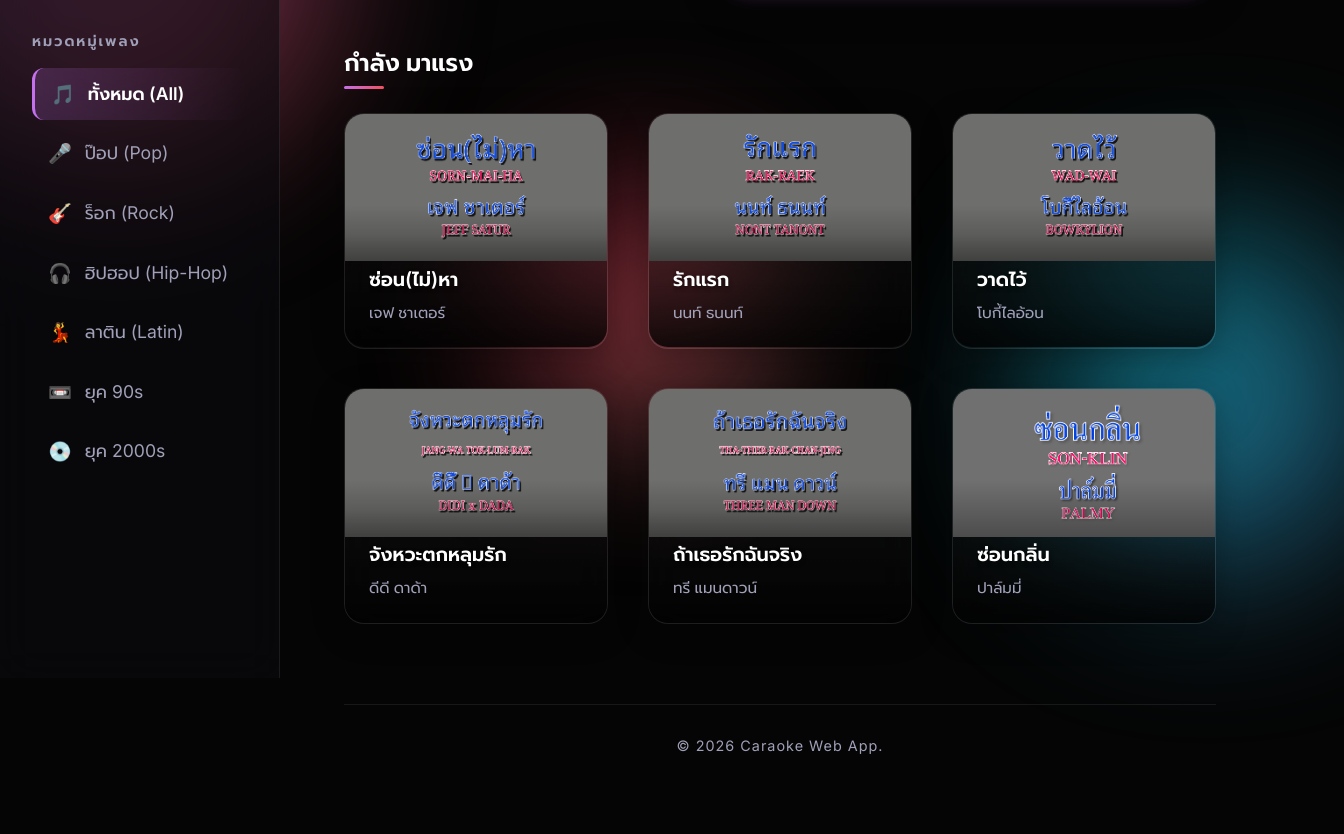
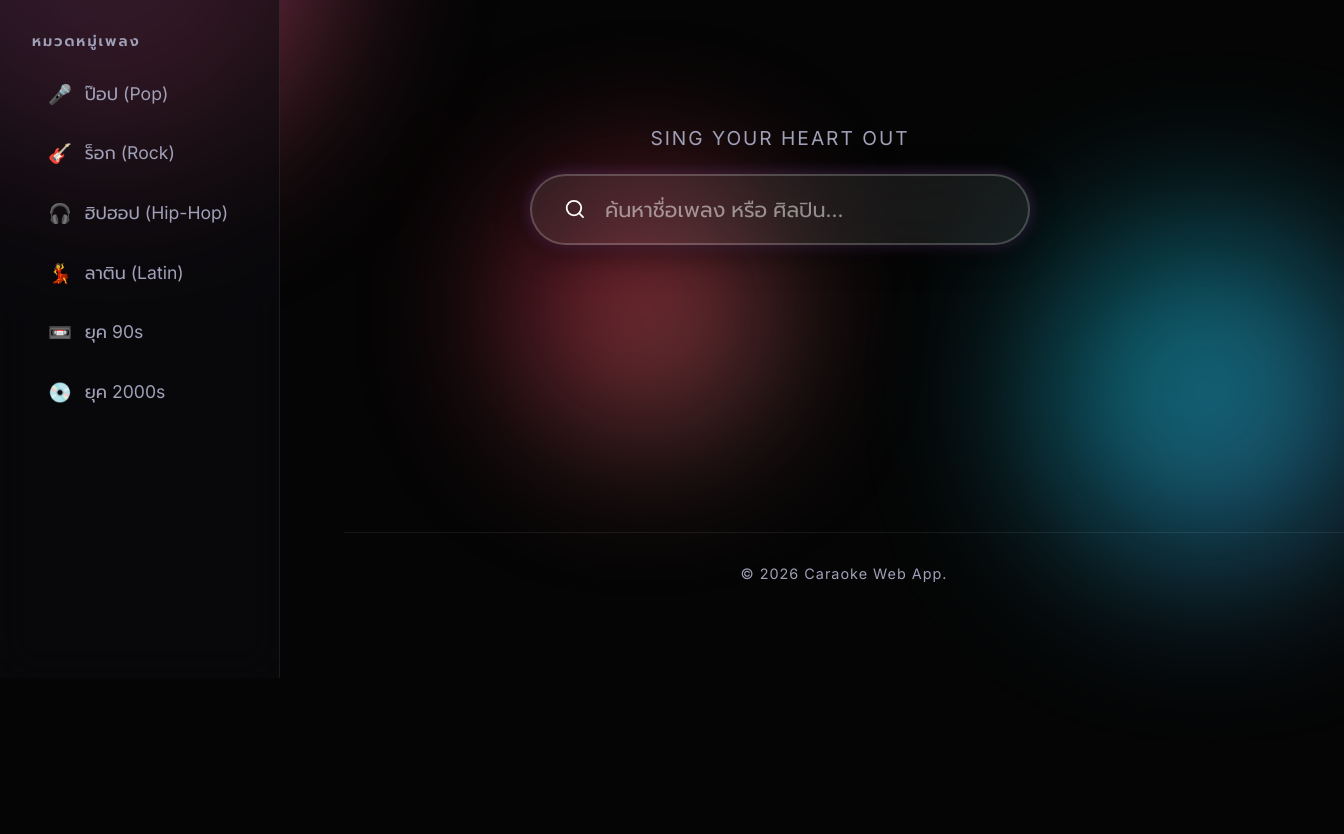
Before and after one commit to Iambulldog/caraoke-web-view, a plain HTML site: page index.html in a window 1280 px wide. Shown: the part 122-956 px from the top of the page, 1344 px wide, since content can reach past the window. After the commit the page ends 800 px from the top, so only its background shows below. Drawn offline with Linux system fonts and the light colour scheme.

Commit message:
feat: update song search functionality and UI layout; enhance footer positioning and add video file

```diff
--- a/index.html
+++ b/index.html
@@ -29,9 +29,9 @@
             <div class="sidebar-menu">
                 <h3 class="menu-title">หมวดหมู่เพลง</h3>
                 <ul class="category-list">
-                    <li><button class="category-btn active" data-category="all">
+                    <!-- <li><button class="category-btn active" data-category="all">
                             <span class="cat-icon">🎵</span> ทั้งหมด (All)
-                        </button></li>
+                        </button></li> -->
                     <li><button class="category-btn" data-category="pop">
                             <span class="cat-icon">🎤</span> ป๊อป (Pop)
                         </button></li>
@@ -74,8 +74,8 @@
                     </div>
                 </header>
                 <section class="song-list-container">
-                    <div class="section-title">
-                        <h2>กำลัง มาแรง</h2>
+                    <div class="section-title" id="section-title" style="display: none;">
+                        <h2 id="section-heading">ผลการค้นหา</h2>
                     </div>
                     <div id="song-grid" class="song-grid">
                         <!-- Song cards will be generated here by JS -->
--- a/script.js
+++ b/script.js
@@ -61,16 +61,14 @@ const backBtn = document.getElementById('back-btn');
 const nowPlayingTitle = document.getElementById('now-playing-title');
 const nowPlayingArtist = document.getElementById('now-playing-artist');
 const videoWrapper = document.getElementById('video-wrapper');
-const categoryBtns = document.querySelectorAll('.category-btn');
-
-let currentCategory = 'all';
+const sectionTitle = document.getElementById('section-title');
 
 // Function to render song list
 function renderSongs(songsToRender) {
     songGrid.innerHTML = '';
 
     if (songsToRender.length === 0) {
-        songGrid.innerHTML = '<p style="grid-column: 1 / -1; text-align: center; color: var(--text-secondary);">ไม่พบเพลงที่ค้นหา</p>';
+        songGrid.innerHTML = '<p style="grid-column: 1 / -1; text-align: center; color: var(--text-secondary);">พิมพ์ชื่อเพลงหรือศิลปินเพื่อค้นหา</p>';
         return;
     }
 
@@ -143,38 +141,34 @@ function backToList() {
 
 // Function to filter and render
 function filterAndRender() {
-    const searchTerm = searchInput.value.toLowerCase();
+    const searchTerm = searchInput.value.toLowerCase().trim();
+    const appHeader = document.querySelector('.app-header');
+
+    if (searchTerm === '') {
+        songGrid.innerHTML = '';
+        if (sectionTitle) sectionTitle.style.display = 'none';
+        if (appHeader) appHeader.classList.remove('searched');
+        return;
+    }
+
+    if (sectionTitle) sectionTitle.style.display = 'block';
+    if (appHeader) appHeader.classList.add('searched');
 
     const filteredSongs = songs.filter(song => {
-        const matchSearch = song.title.toLowerCase().includes(searchTerm) ||
+        return song.title.toLowerCase().includes(searchTerm) ||
             song.artist.toLowerCase().includes(searchTerm);
-        const matchCategory = currentCategory === 'all' || song.category === currentCategory;
-
-        return matchSearch && matchCategory;
     });
 
-    renderSongs(filteredSongs);
+    if (filteredSongs.length === 0) {
+        songGrid.innerHTML = '<p style="grid-column: 1 / -1; text-align: center; color: var(--text-secondary);">ไม่พบเพลงที่ค้นหา</p>';
+    } else {
+        renderSongs(filteredSongs);
+    }
 }
 
 // Event Listeners
 searchInput.addEventListener('input', filterAndRender);
-
-categoryBtns.forEach(btn => {
-    btn.addEventListener('click', (e) => {
-        // Remove active class from all buttons
-        categoryBtns.forEach(b => b.classList.remove('active'));
-
-        // Add active class to clicked button
-        const clickedBtn = e.currentTarget;
-        clickedBtn.classList.add('active');
-
-        // Update category and re-render
-        currentCategory = clickedBtn.dataset.category;
-        filterAndRender();
-    });
-});
-
 backBtn.addEventListener('click', backToList);
 
-// Initial Render
-renderSongs(songs);
+// Initial Render (Empty state)
+filterAndRender();
--- a/style.css
+++ b/style.css
@@ -176,7 +176,7 @@ body {
 .main-content {
     flex: 1;
     position: relative;
-    padding: 3rem 4rem;
+    padding: 3rem 4rem 100px 4rem; /* Added extra bottom padding for fixed footer */
     min-height: 100vh;
 }
 
@@ -208,9 +208,18 @@ body {
 /* Header & Search */
 .app-header {
     display: flex;
-    justify-content: space-between;
+    flex-direction: column;
+    justify-content: center;
     align-items: center;
-    margin-bottom: 3rem;
+    margin-top: 25vh; /* Center vertically */
+    margin-bottom: 4rem;
+    gap: 1.5rem;
+    text-align: center;
+    transition: margin-top 0.5s cubic-bezier(0.4, 0, 0.2, 1);
+}
+
+.app-header.searched {
+    margin-top: 0;
 }
 
 .subtitle {
@@ -450,7 +459,10 @@ body {
 
 /* Footer */
 .app-footer {
-    margin-top: 5rem;
+    width: 100%;
+    position: fixed;
+    bottom: 0;
+    margin-bottom: 4rem;
     padding-top: 2rem;
     padding-bottom: 2rem;
     border-top: 1px solid var(--glass-border);
@@ -627,8 +639,6 @@ body {
     }
 
     .app-header {
-        flex-direction: column;
-        align-items: flex-start;
         gap: 1.5rem;
     }
 
@@ -669,4 +679,7 @@ body {
     padding-top: 2rem;
     margin-top: auto;
     letter-spacing: 1px;
+}em;
+    margin-top: auto;
+    letter-spacing: 1px;
 }
```
